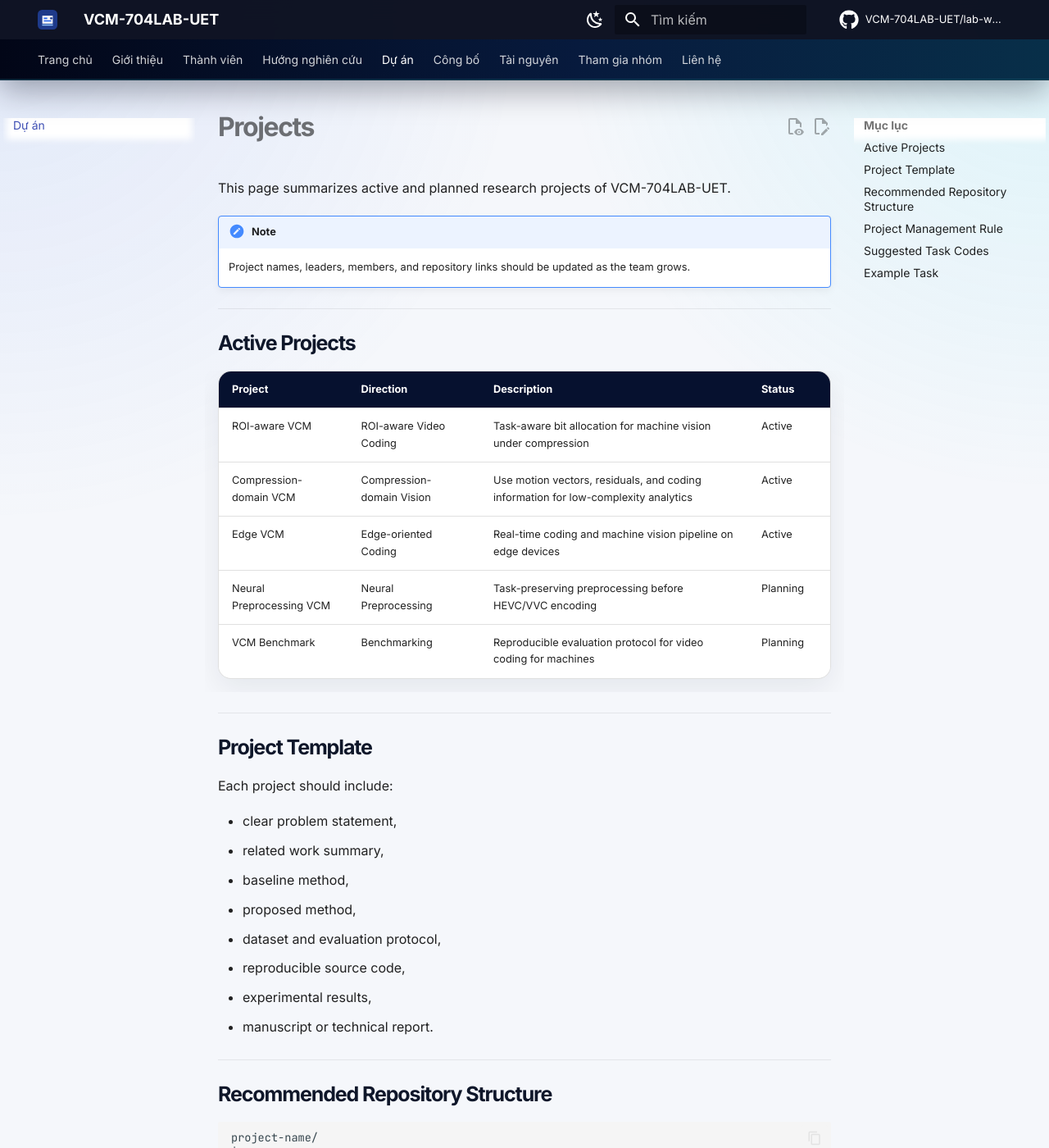
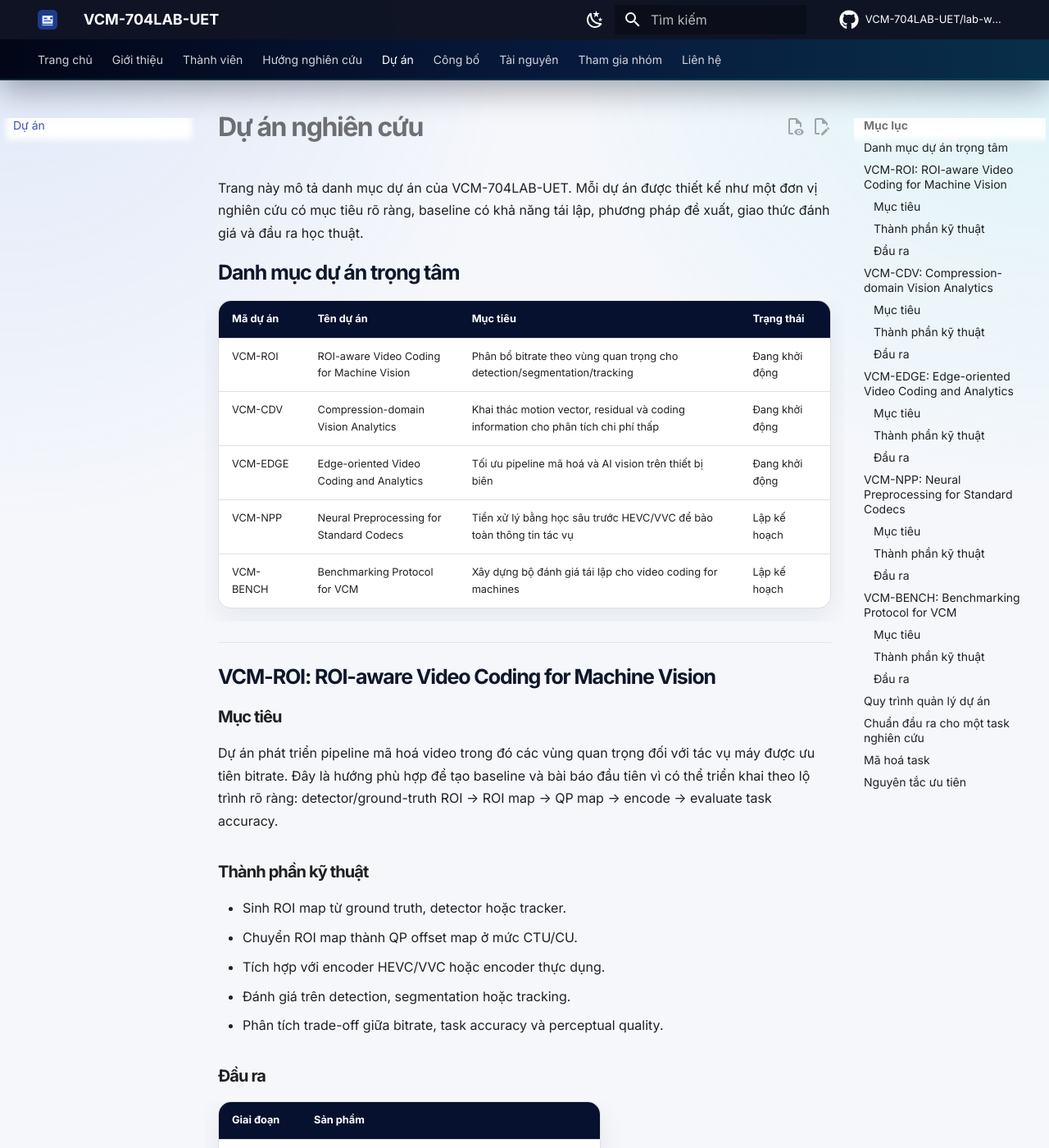
Before and after one commit to VCM-704LAB-UET/lab-website, an MkDocs documentation site: the page built from docs/projects.md, in a window 1280 px wide and 1400 px high. Shown: the whole window at 82% size. Built offline with MkDocs 1.6.1 and Material for MkDocs 9.7.7, drawn with Linux system fonts in a browser that asks for light colours; comment, search, counter and statistics services are not loaded; some of the changed text lies outside the part shown.

Commit message:
Rewrite projects page with structured Vietnamese research portfolio

````diff
--- a/docs/projects.md
+++ b/docs/projects.md
@@ -1,50 +1,152 @@
 ---
-title: Projects
+title: Dự án
 ---
 
-# Projects
+# Dự án nghiên cứu
 
-This page summarizes active and planned research projects of VCM-704LAB-UET.
+Trang này mô tả danh mục dự án của VCM-704LAB-UET. Mỗi dự án được thiết kế như một đơn vị nghiên cứu có mục tiêu rõ ràng, baseline có khả năng tái lập, phương pháp đề xuất, giao thức đánh giá và đầu ra học thuật.
 
-!!! note
-    Project names, leaders, members, and repository links should be updated as the team grows.
+## Danh mục dự án trọng tâm
+
+| Mã dự án | Tên dự án | Mục tiêu | Trạng thái |
+|---|---|---|---|
+| VCM-ROI | ROI-aware Video Coding for Machine Vision | Phân bổ bitrate theo vùng quan trọng cho detection/segmentation/tracking | Đang khởi động |
+| VCM-CDV | Compression-domain Vision Analytics | Khai thác motion vector, residual và coding information cho phân tích chi phí thấp | Đang khởi động |
+| VCM-EDGE | Edge-oriented Video Coding and Analytics | Tối ưu pipeline mã hoá và AI vision trên thiết bị biên | Đang khởi động |
+| VCM-NPP | Neural Preprocessing for Standard Codecs | Tiền xử lý bằng học sâu trước HEVC/VVC để bảo toàn thông tin tác vụ | Lập kế hoạch |
+| VCM-BENCH | Benchmarking Protocol for VCM | Xây dựng bộ đánh giá tái lập cho video coding for machines | Lập kế hoạch |
 
 ---
 
-## Active Projects
+## VCM-ROI: ROI-aware Video Coding for Machine Vision
 
-| Project | Direction | Description | Status |
-|---|---|---|---|
-| ROI-aware VCM | ROI-aware Video Coding | Task-aware bit allocation for machine vision under compression | Active |
-| Compression-domain VCM | Compression-domain Vision | Use motion vectors, residuals, and coding information for low-complexity analytics | Active |
-| Edge VCM | Edge-oriented Coding | Real-time coding and machine vision pipeline on edge devices | Active |
-| Neural Preprocessing VCM | Neural Preprocessing | Task-preserving preprocessing before HEVC/VVC encoding | Planning |
-| VCM Benchmark | Benchmarking | Reproducible evaluation protocol for video coding for machines | Planning |
+### Mục tiêu
+
+Dự án phát triển pipeline mã hoá video trong đó các vùng quan trọng đối với tác vụ máy được ưu tiên bitrate. Đây là hướng phù hợp để tạo baseline và bài báo đầu tiên vì có thể triển khai theo lộ trình rõ ràng: detector/ground-truth ROI → ROI map → QP map → encode → evaluate task accuracy.
+
+### Thành phần kỹ thuật
+
+- Sinh ROI map từ ground truth, detector hoặc tracker.
+- Chuyển ROI map thành QP offset map ở mức CTU/CU.
+- Tích hợp với encoder HEVC/VVC hoặc encoder thực dụng.
+- Đánh giá trên detection, segmentation hoặc tracking.
+- Phân tích trade-off giữa bitrate, task accuracy và perceptual quality.
+
+### Đầu ra
+
+| Giai đoạn | Sản phẩm |
+|---|---|
+| Baseline | Encode cùng một dataset ở nhiều QP và đo mAP/mIoU |
+| Prototype | ROI-based QP adaptation |
+| Evaluation | BD-rate versus task accuracy |
+| Publication | Workshop/conference paper về task-aware ROI coding |
 
 ---
 
-## Project Template
+## VCM-CDV: Compression-domain Vision Analytics
 
-Each project should include:
+### Mục tiêu
 
-- clear problem statement,
-- related work summary,
-- baseline method,
-- proposed method,
-- dataset and evaluation protocol,
-- reproducible source code,
-- experimental results,
-- manuscript or technical report.
+Dự án nghiên cứu khả năng sử dụng thông tin miền nén để hỗ trợ hoặc thay thế một phần xử lý pixel-domain. Hướng này phù hợp với các bài toán cần giảm chi phí tính toán, ví dụ camera thông minh hoặc phân tích video thời gian thực.
+
+### Thành phần kỹ thuật
+
+- Trích xuất motion vectors, residuals, coding modes và partition maps.
+- Phân tích tương quan giữa đặc trưng miền nén và vùng quan trọng cho tác vụ.
+- Xây dựng mô hình nhẹ sử dụng compressed-domain features.
+- So sánh chi phí tính toán với pipeline pixel-domain.
+
+### Đầu ra
+
+| Giai đoạn | Sản phẩm |
+|---|---|
+| Tooling | Script extract motion/residual/coding features |
+| Analysis | Báo cáo tương quan compression-domain features với task errors |
+| Prototype | Lightweight compressed-domain analytics module |
+| Publication | Paper về low-complexity VCM hoặc compressed-domain vision |
 
 ---
 
-## Recommended Repository Structure
+## VCM-EDGE: Edge-oriented Video Coding and Analytics
+
+### Mục tiêu
+
+Dự án tập trung vào bối cảnh triển khai thực tế trên thiết bị biên, nơi hệ thống phải xử lý video dưới ràng buộc về latency, memory, energy và bandwidth. Đây là hướng có tính ứng dụng mạnh, phù hợp với robot, camera thông minh, thiết bị Jetson và edge-server analytics.
+
+### Thành phần kỹ thuật
+
+- Xây dựng pipeline capture/decode/preprocess/encode/infer.
+- Profiling CPU, GPU, RAM, FPS và latency.
+- Điều chỉnh bitrate hoặc QP theo phản hồi tác vụ.
+- So sánh xử lý local, edge-server và hybrid.
+
+### Đầu ra
+
+| Giai đoạn | Sản phẩm |
+|---|---|
+| System baseline | Pipeline chạy được trên edge device |
+| Profiling | Bảng latency, FPS, memory, energy |
+| Adaptive method | Điều khiển mã hoá theo task feedback |
+| Demo | Real-time edge VCM demonstration |
+
+---
+
+## VCM-NPP: Neural Preprocessing for Standard Codecs
+
+### Mục tiêu
+
+Dự án nghiên cứu cách dùng mạng học sâu để tiền xử lý video trước khi đưa vào codec chuẩn. Mục tiêu là tăng khả năng giữ lại thông tin có ích cho mô hình thị giác máy mà vẫn không phá vỡ tính tương thích với hệ sinh thái codec hiện có.
+
+### Thành phần kỹ thuật
+
+- Thiết kế neural preprocessing network nhẹ.
+- Tối ưu theo task loss hoặc hybrid perceptual-task loss.
+- Kết hợp wavelet/frequency-domain module nếu phù hợp.
+- Đánh giá ảnh hưởng đến bitrate và task accuracy.
+
+### Đầu ra
+
+| Giai đoạn | Sản phẩm |
+|---|---|
+| Baseline | Preprocess + encode + task evaluation |
+| Method | Task-preserving preprocessing module |
+| Analysis | Ablation về loss, architecture và bitrate |
+| Publication | Paper về hybrid neural-standard video coding for machines |
+
+---
+
+## VCM-BENCH: Benchmarking Protocol for VCM
+
+### Mục tiêu
+
+Dự án xây dựng bộ giao thức đánh giá thống nhất cho toàn nhóm. Đây là nền tảng quan trọng để các dự án khác có thể so sánh công bằng và tái lập.
+
+### Thành phần kỹ thuật
+
+- Chọn dataset và task phù hợp.
+- Thiết kế encoding ladder.
+- Chuẩn hoá script encode/evaluate.
+- Tạo bảng kết quả baseline.
+- Xây dựng reproducibility checklist.
+
+### Đầu ra
+
+| Giai đoạn | Sản phẩm |
+|---|---|
+| Protocol | Quy trình đánh giá codec và task model |
+| Scripts | Encode/evaluate/reproduce scripts |
+| Baselines | Bảng kết quả HEVC/VVC/H.264 trên các task |
+| Release | Public benchmark documentation |
+
+---
+
+## Quy trình quản lý dự án
+
+Mỗi dự án của nhóm cần tuân theo cấu trúc sau:
 
 ```text
 project-name/
 ├── README.md
-├── LICENSE
-├── requirements.txt or environment.yml
 ├── docs/
 │   ├── problem.md
 │   ├── related_work.md
@@ -63,55 +165,35 @@ project-name/
 └── papers/
 ```
 
----
+## Chuẩn đầu ra cho một task nghiên cứu
 
-## Project Management Rule
+Một task chỉ được xem là hoàn thành khi có đủ:
 
-Every project should be managed using GitHub Issues and Milestones.
+- mô tả bài toán,
+- mã nguồn hoặc tài liệu liên quan,
+- hướng dẫn chạy,
+- log hoặc kết quả thực nghiệm,
+- phân tích ngắn về ý nghĩa kết quả,
+- liên kết tới issue hoặc pull request,
+- vị trí lưu output trong repository.
 
-Each task should specify:
+## Mã hoá task
 
-- objective,
-- assignee,
-- deadline,
-- expected output,
-- related paper or baseline,
-- output location,
-- review status.
+| Nhóm task | Quy ước |
+|---|---|
+| ROI-aware coding | ROI-001, ROI-002, ... |
+| Compression-domain vision | CDV-001, CDV-002, ... |
+| Edge VCM | EDGE-001, EDGE-002, ... |
+| Neural preprocessing | NPP-001, NPP-002, ... |
+| Benchmarking | BENCH-001, BENCH-002, ... |
+| Paper writing | PAPER-001, PAPER-002, ... |
 
----
+## Nguyên tắc ưu tiên
 
-## Suggested Task Codes
+Trong giai đoạn đầu, nhóm ưu tiên các dự án có thể tạo ra baseline nhanh, có dữ liệu rõ, có khả năng tái lập và có thể mở rộng thành bài báo. Do đó, thứ tự ưu tiên đề xuất là:
 
-| Code | Meaning |
-|---|---|
-| ROI-xxx | ROI-aware video coding |
-| CDV-xxx | Compression-domain vision |
-| EDGE-xxx | Edge-oriented VCM |
-| NPP-xxx | Neural preprocessing |
-| BENCH-xxx | Benchmarking and evaluation |
-| PAPER-xxx | Paper writing |
-| ADMIN-xxx | Lab administration |
-
----
-
-## Example Task
-
-```markdown
-# [ROI-001] Survey ROI-aware Video Coding for Machine Vision
-
-## Objective
-Survey recent works on ROI-aware video coding for machine vision, focusing on HEVC/VVC-compatible methods.
-
-## Expected Deliverables
-- Summary table of at least 20 papers
-- Taxonomy of ROI-aware VCM methods
-- 5-page technical report
-- Weekly meeting slide
-
-## Deadline
-YYYY-MM-DD
-
-## Assignee
-@member-name
-```
+1. VCM-BENCH để có nền tảng đánh giá.
+2. VCM-ROI để có phương pháp đầu tiên.
+3. VCM-CDV để tạo hướng mới có chiều sâu học thuật.
+4. VCM-EDGE để tăng tính triển khai và ứng dụng.
+5. VCM-NPP để mở rộng sang hướng hybrid neural-standard coding.
````
